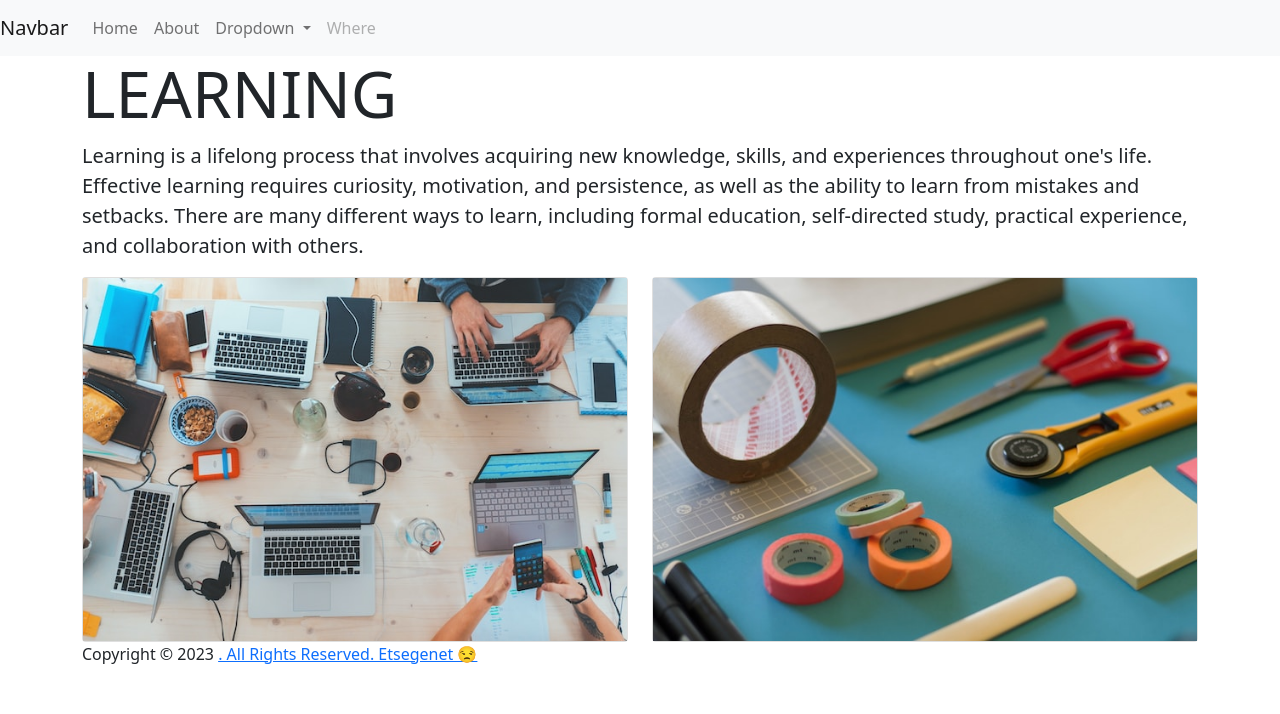
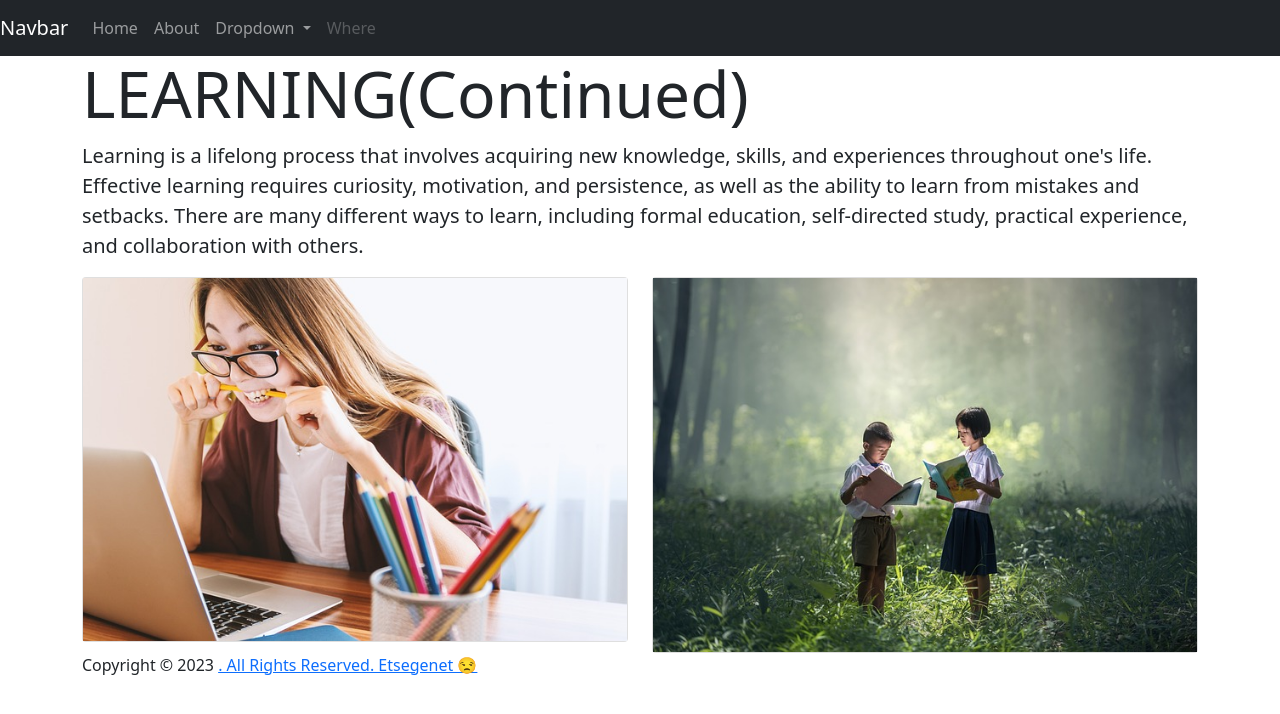
Before and after one commit to Leyou14/First_VS_Code_Project, a plain HTML site: page about.html in a window 1280 px wide. Drawn offline with nearby package versions, Linux system fonts and the light colour scheme.

Commit message:
adjusted some parts of second page

```diff
--- a/about.html
+++ b/about.html
@@ -13,7 +13,7 @@
     <title>Document</title>
 </head>
 <body>
-   <nav class="navbar navbar-expand-lg navbar-light bg-light">
+   <nav class="navbar navbar-expand-lg navbar-dark bg-dark">
   <a class="navbar-brand" href="#">Navbar</a>
   <button class="navbar-toggler" type="button" data-toggle="collapse" data-target="#navbarSupportedContent" aria-controls="navbarSupportedContent" aria-expanded="false" aria-label="Toggle navigation">
     <span class="navbar-toggler-icon"></span>
@@ -47,7 +47,7 @@
 <header>
     <div class="container">
         <div class="jumbotron">
-            <h1 class="display-3">LEARNING</h1>
+            <h1 class="display-3">LEARNING(Continued)</h1>
             <p class="lead">Learning is a lifelong process that involves acquiring new knowledge, skills, and experiences throughout one's life. Effective learning requires curiosity, motivation, and persistence, as well as the ability to learn from mistakes and setbacks. There are many different ways to learn, including formal education, self-directed study, practical experience, and collaboration with others.</p>
         </div>
     </div>
@@ -57,12 +57,12 @@
         <div class="row">
             <div class="col-md-6">
                 <div class="card">
-                    <img src="resources/images/projectPic2.jpg" alt="">
+                    <img src="resources/images/Image4.jpg" alt="">
                 </div>
             </div>
             <div class="col-md-6">
                 <div class="card">
-                    <img src="resources/images/projectPic3.jpg" alt="">
+                    <img src="resources/images/Image5.jpg" alt="">
                 </div>
 
 
```
Also changed, not shown: index.html (+3 -2 lines), resources/images/Image4.jpg (added), resources/images/Image5.jpg (added).
